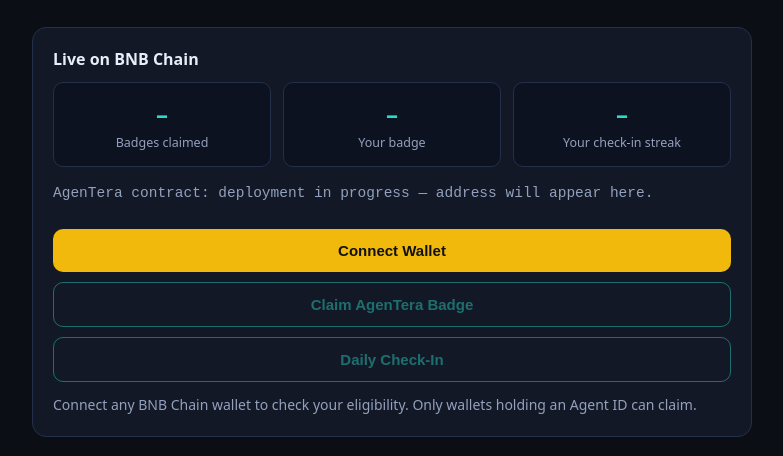
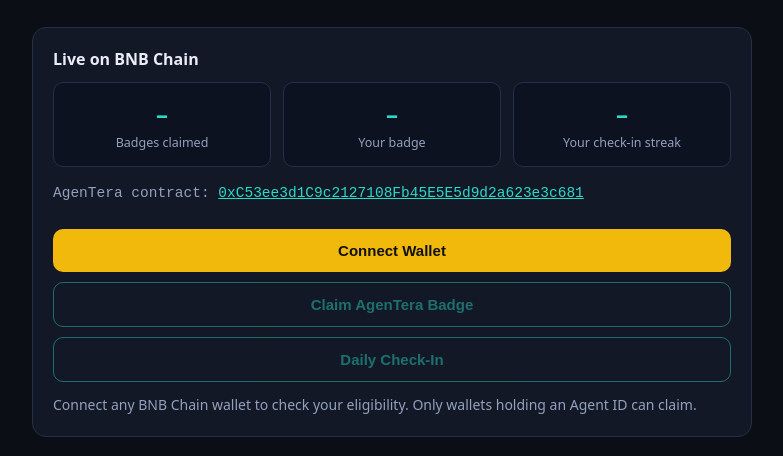
Before and after one commit to ibrahimskertt/agentera, a plain HTML site: page docs/index.html in a window 1280 px wide. Shown: the part 280-736 px from the top of the page, without its empty margins (248-1031 px from the left). Drawn offline with nearby package versions, Linux system fonts and the light colour scheme.

Commit message:
Fix deployed-flag check (address replacement had broken the zero-address comparison)

```diff
--- a/docs/index.html
+++ b/docs/index.html
@@ -94,7 +94,7 @@
     "function checkIn()"
   ];
   const $ = (id) => document.getElementById(id);
-  const deployed = CONTRACT_ADDRESS !== "0xC53ee3d1C9c2127108Fb45E5E5d9d2a623e3c681";
+  const deployed = CONTRACT_ADDRESS !== "0x0000000000000000000000000000000000000000";
   let signer = null, account = null;
 
   $("contractLine").innerHTML = deployed
```
